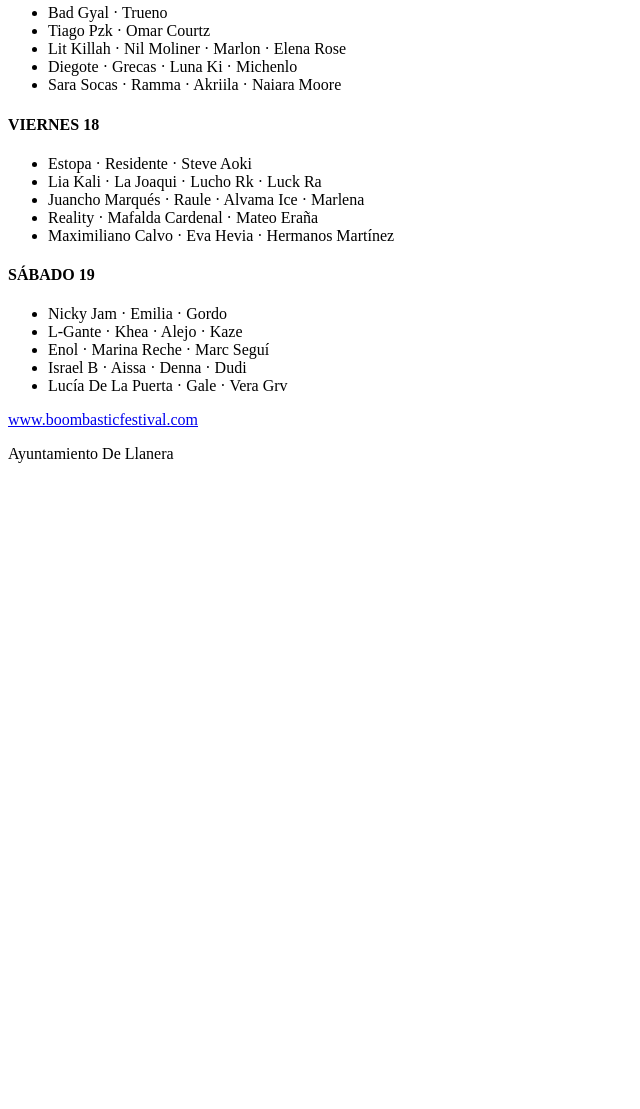
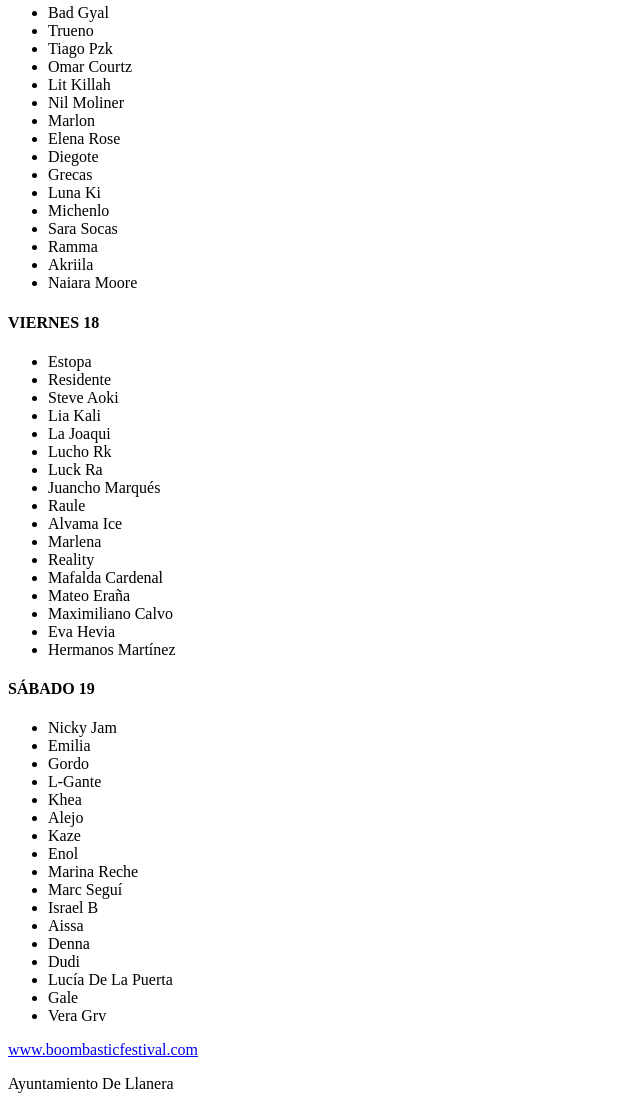
Before and after one commit to saralimidiaz-blip/p3_festival-Boombastic, a plain HTML site: page index.html in a window 1280 px wide. Shown: the part 205-1314 px from the top of the page, without its empty margins (0-640 px from the left). Before the commit the page ends 800 px from the top, so only its background shows below. Drawn offline with Linux system fonts and the light colour scheme.

Commit message:
index.html

```diff
--- a/index.html
+++ b/index.html
@@ -18,31 +18,66 @@
         <section>
             <h4>JUEVES 17</h4>
             <ul>
-                <li>Bad Gyal · Trueno</li>
-                <li>Tiago Pzk · Omar Courtz</li>
-                <li>Lit Killah · Nil Moliner · Marlon · Elena Rose</li>
-                <li>Diegote · Grecas · Luna Ki · Michenlo</li>
-                <li>Sara Socas · Ramma · Akriila · Naiara Moore</li>
+                <li>Bad Gyal</li>
+                <li>Trueno</li>
+                <li>Tiago Pzk</li>
+                <li>Omar Courtz</li>
+                <li>Lit Killah</li>
+                <li>Nil Moliner</li>
+                <li>Marlon</li>
+                <li>Elena Rose</li>
+                <li>Diegote</li>
+                <li>Grecas</li>
+                <li>Luna Ki</li>
+                <li>Michenlo</li>
+                <li>Sara Socas</li>
+                <li>Ramma</li>
+                <li>Akriila</li>
+                <li>Naiara Moore</li>
             </ul>
         </section>
         <section>
             <h4>VIERNES 18</h4>
             <ul>
-                <li>Estopa · Residente · Steve Aoki</li>
-                <li>Lia Kali · La Joaqui · Lucho Rk · Luck Ra</li>
-                <li>Juancho Marqués · Raule · Alvama Ice · Marlena</li>
-                <li>Reality · Mafalda Cardenal · Mateo Eraña</li>
-                <li>Maximiliano Calvo · Eva Hevia · Hermanos Martínez</li>
+                <li>Estopa</li>
+                <li>Residente</li>
+                <li>Steve Aoki</li>
+                <li>Lia Kali</li>
+                <li>La Joaqui</li>
+                <li>Lucho Rk</li>
+                <li>Luck Ra</li>
+                <li>Juancho Marqués</li>
+                <li>Raule</li>
+                <li>Alvama Ice</li>
+                <li>Marlena</li>
+                <li>Reality</li>
+                <li>Mafalda Cardenal</li>
+                <li>Mateo Eraña</li>
+                <li>Maximiliano Calvo</li>
+                <li>Eva Hevia</li>
+                <li>Hermanos Martínez</li>
             </ul>
         </section>
         <section>
             <h4>SÁBADO 19</h4>
             <ul>
-                <li>Nicky Jam · Emilia · Gordo</li>
-                <li>L-Gante · Khea · Alejo · Kaze</li>
-                <li>Enol · Marina Reche · Marc Seguí</li>
-                <li>Israel B · Aissa · Denna · Dudi</li>
-                <li>Lucía De La Puerta · Gale · Vera Grv</li>
+                <li>Nicky Jam
+                <li>Emilia</li>
+                <li>Gordo</li>
+                <li>L-Gante</li>
+                <li>Khea</li>
+                <li>Alejo</li>
+                <li>Kaze</li>
+                <li>Enol</li>
+                <li>Marina Reche</li>
+                <li>Marc Seguí</li>
+                <li>Israel B</li>
+                <li>Aissa</li>
+                <li>Denna</li>
+                <li>Dudi</li>
+                <li>Lucía De La Puerta</li>
+                <li>Gale</li>
+                <li>Vera Grv</li>
             </ul>
         </section>
     </main>
```
